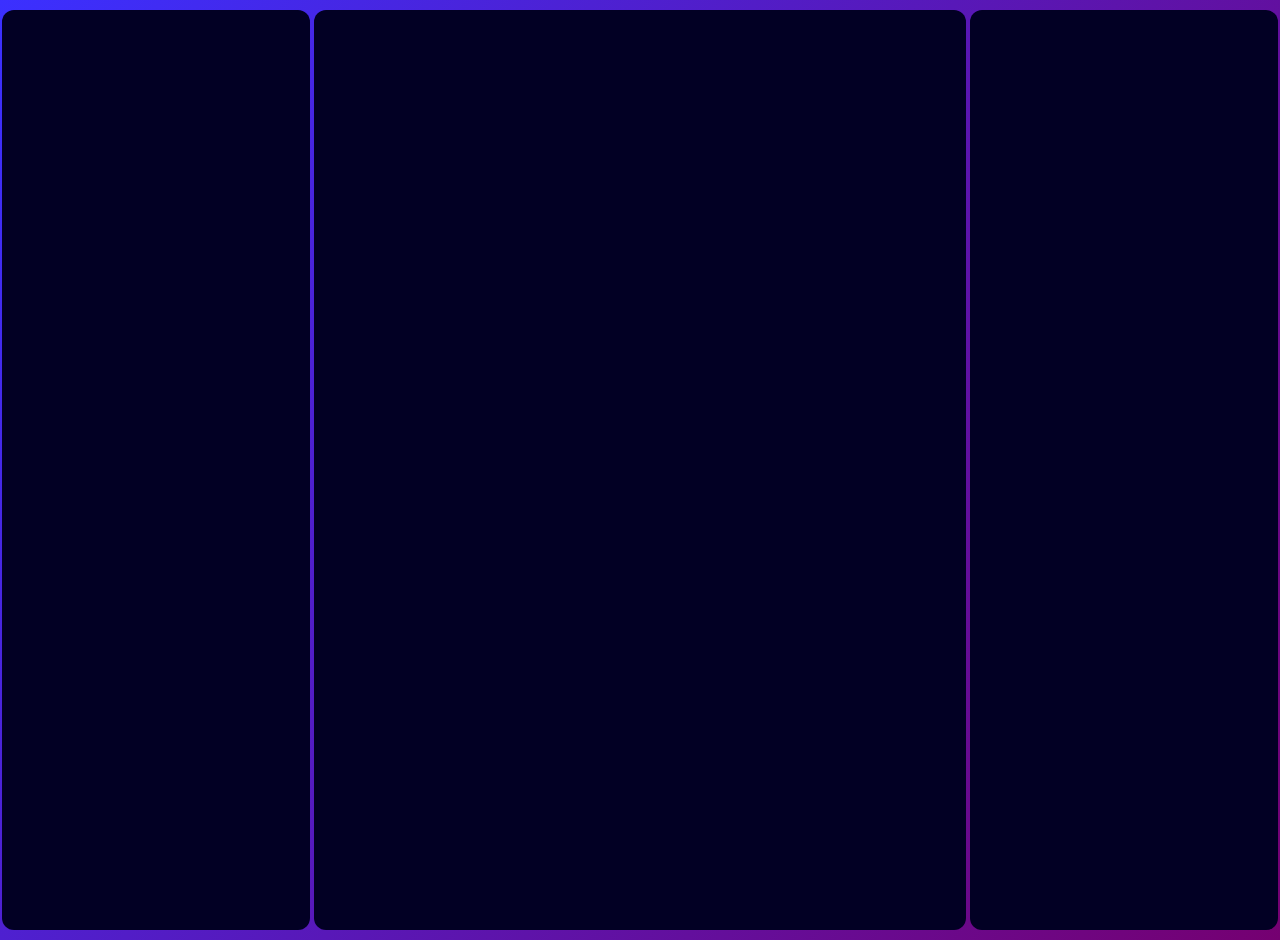
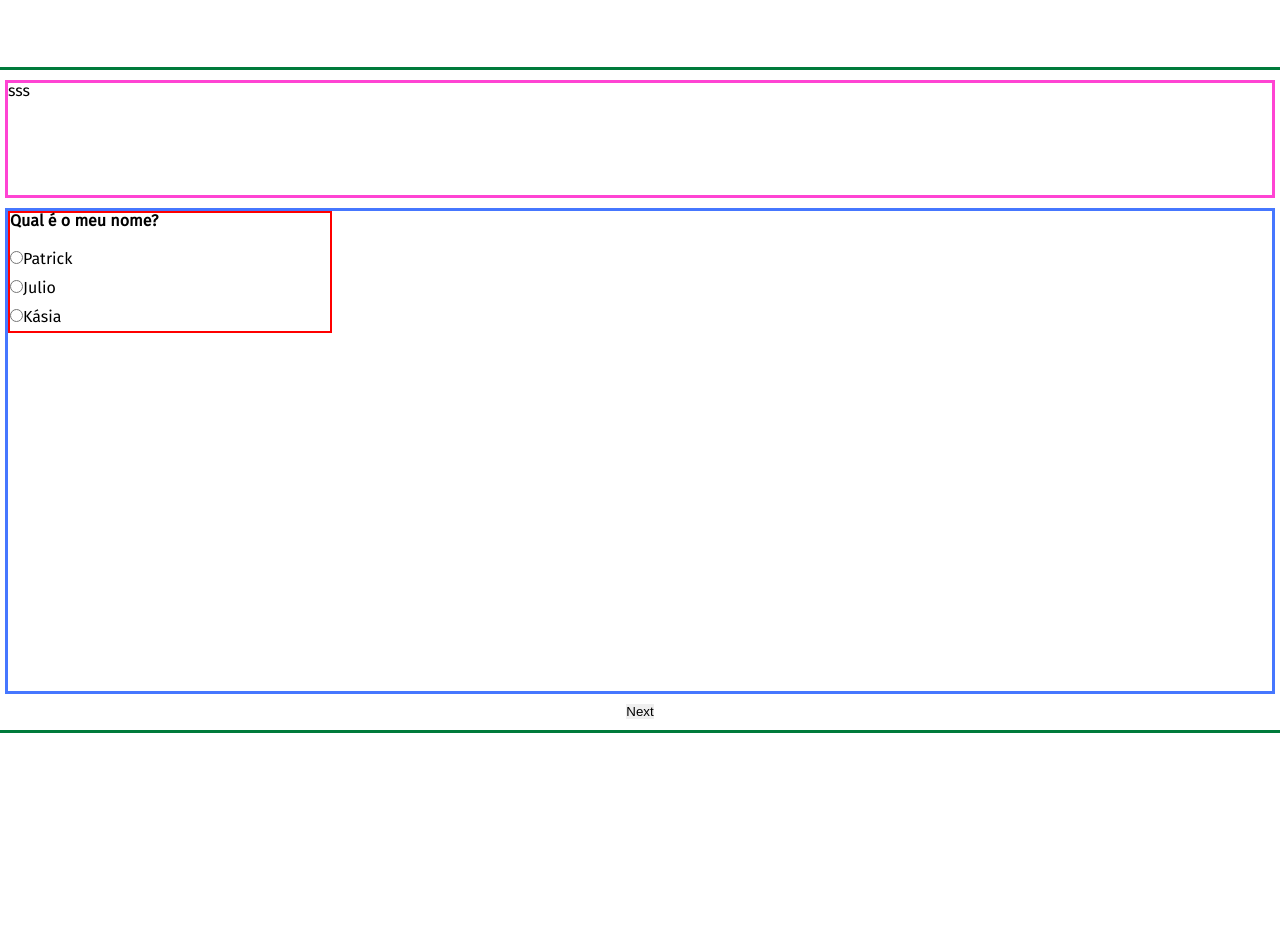
Before and after one commit to ptrktodev/ReactJS-Study, a React (Create React App) app: page / in a window 1280 px wide. After the commit the page ends 800 px from the top, so only its background shows below. Built offline with nearby package versions, Linux system fonts and the light colour scheme.

Commit message:
start project quiz

```diff
--- /dev/null
+++ b/src/App.css
@@ -0,0 +1,82 @@
+@import url('https://fonts.googleapis.com/css2?family=Fira+Sans&display=swap');
+body {
+  font-family: 'Fira Sans', Arial, sans-serif;
+  background: rgb(255, 255, 255);
+  width: 100vw;
+  height: 100vh;
+  display: flex;
+  justify-content: center;
+  align-items: center;
+}
+
+.App-container {
+  display: flex;
+  justify-content: flex-start;
+  flex-direction: column;
+  align-items: center;
+  color: rgb(0, 0, 0);
+  height: 40rem;
+  width: 80rem;
+  background: white;
+  border-radius: 8px;
+  border: 3px solid rgb(0, 122, 59);
+  padding: 10px;
+  gap: 10px;
+}
+
+.App-sup {
+  height: 7rem;
+  width: 79rem;
+  border: 3px solid rgb(255, 68, 211);
+}
+
+.App-Form {
+  height: 30rem;
+  width: 79rem;
+  border: 3px solid rgb(70, 119, 255);
+}
+
+.Radio-container {
+  margin-bottom: 10px;
+  width: 20rem;
+  display: flex;
+  flex-direction: column;
+  border: 2px solid red;
+}
+
+.Radio-legend {
+  margin-bottom: 1rem;
+  font-weight: bold;
+}
+
+.Radio-label {
+  margin: 0.4rem 0px;
+}
+
+ol,
+ul,
+h1,
+h2,
+h3,
+p,
+body {
+  margin: 0;
+  padding: 0;
+}
+
+a {
+  text-decoration: none;
+  color: rgb(0, 0, 0);
+}
+
+li {
+  list-style: none;
+}
+
+img {
+  max-width: 100%;
+}
+
+strong {
+  color: black;
+}
--- a/src/App.js
+++ b/src/App.js
@@ -1,20 +1,90 @@
 import React from 'react'
-import './css/App.css'
-import Footer from './Footer'
-import { globalStorage } from './Global'
-import Interface from './Interface'
-import Main from './Main'
+import Radio from './Radio'
+import './App.css'
+const perguntas = [
+  {
+    pergunta: 'Qual é o meu nome?',
+    options: ['Patrick', 'Julio', 'Kásia'],
+    resposta: 'Patrick',
+    id: 'p1',
+  },
+  {
+    pergunta: 'Qual é a minha idade?',
+    options: ['19', '20', '21'],
+    resposta: '20',
+    id: 'p2',
+  },
+  {
+    pergunta: 'Qual é o meu Hobbie?',
+    options: ['Skate', 'Piano', 'Basquete'],
+    resposta: 'Piano',
+    id: 'p3',
+  },
+  {
+    pergunta: 'Qual área quero seguir..?',
+    options: ['Medicina', 'Música', 'Tecnologia'],
+    resposta: 'Tecnologia',
+    id: 'p4',
+  },
+]
 
 const App = () => {
-  return (
-    <globalStorage>
-      <header className="App-container">
-        <Interface />
-        <Main />
-        <Footer />
-      </header>
-    </globalStorage>
-  )
+  const [res, setResp] = React.useState({ p1: '', p2: '', p3: '', p4: '' })
+  const [cont, setCont] = React.useState(0)
+
+  function click({ target }) {
+    setResp({ ...res, [target.id]: target.value })
+    console.log(res)
+  }
+  function next() {
+    setCont(cont + 1)
+    console.log(res)
+  }
+
+  if (cont < 4) {
+    return (
+      <section className="App-container">
+        <div className="App-sup">sss</div>
+        <form onSubmit={(event) => event.preventDefault()} className="App-Form">
+          {perguntas.map((elementos, index) => (
+            <Radio
+              active={cont === index}
+              {...elementos}
+              key={elementos.id}
+              value={res[elementos.id]}
+              onChange={click}
+            />
+          ))}
+        </form>
+        <button onClick={next}>Next</button>
+      </section>
+    )
+  } else {
+    const resUser = Object.values(res)
+    const resCorrect = perguntas.map((el) => {
+      return el.resposta
+    })
+
+    function verify(x, y) {
+      return JSON.stringify(x) === JSON.stringify(y)
+    }
+
+    const resFinal = verify(resUser, resCorrect)
+
+    if (resFinal === true) {
+      return (
+        <p className="App-container" style={{ color: 'green' }}>
+          Acertou
+        </p>
+      )
+    } else {
+      return (
+        <p className="App-container" style={{ color: 'red' }}>
+          Errou
+        </p>
+      )
+    }
+  }
 }
 
 export default App
--- a/src/Footer.js
+++ /dev/null
@@ -1,8 +0,0 @@
-import React from 'react'
-import './css/Global.css'
-
-const Footer = () => {
-  return <header className="Footer-container"></header>
-}
-
-export default Footer
--- a/src/Global.js
+++ /dev/null
@@ -1,7 +0,0 @@
-import React from 'react'
-
-export const GlobalContext = React.createContext()
-
-export const globalStorage = ({ children }) => {
-  return <GlobalContext.Provider>{children}</GlobalContext.Provider>
-}
--- a/src/Interface.js
+++ /dev/null
@@ -1,8 +0,0 @@
-import React from 'react'
-import './css/Global.css'
-
-const Interface = () => {
-  return <header className="Interface-container"></header>
-}
-
-export default Interface
--- a/src/Main.js
+++ /dev/null
@@ -1,8 +0,0 @@
-import React from 'react'
-import './css/Global.css'
-
-const Main = () => {
-  return <header className="Global-container"></header>
-}
-
-export default Main
--- /dev/null
+++ b/src/Radio.js
@@ -0,0 +1,25 @@
+import React from 'react'
+
+const Radio = ({ pergunta, options, onChange, active, id, value }) => {
+  if (active === false) return null
+  return (
+    <div className="Radio-container">
+      <legend className="Radio-legend">{pergunta}</legend>
+      {options.map((item) => (
+        <label key={item} className="Radio-label">
+          <input
+            type="radio"
+            id={id}
+            value={item}
+            checked={value === item}
+            onChange={onChange}
+          />
+          {item}
+          <br />
+        </label>
+      ))}
+    </div>
+  )
+}
+
+export default Radio
--- a/src/css/App.css
+++ /dev/null
@@ -1,51 +0,0 @@
-@import url('https://fonts.googleapis.com/css2?family=Fira+Sans&display=swap');
-body {
-  font-family: 'Fira Sans', Arial, sans-serif;
-  background: rgb(59, 48, 255);
-  background: linear-gradient(
-    124deg,
-    rgba(59, 48, 255, 1) 0%,
-    rgba(117, 0, 113, 1) 100%
-  );
-}
-
-.App-container {
-  display: flex;
-  justify-content: center;
-  align-items: center;
-  color: white;
-}
-
-@media (max-width: 900px) {
-  .App-container {
-    flex-direction: column;
-  }
-}
-
-ol,
-ul,
-h1,
-h2,
-h3,
-p,
-body {
-  margin: 0;
-  padding: 0;
-}
-
-a {
-  text-decoration: none;
-  color: rgb(0, 0, 0);
-}
-
-li {
-  list-style: none;
-}
-
-img {
-  max-width: 100%;
-}
-
-strong {
-  color: black;
-}
--- a/src/css/Global.css
+++ /dev/null
@@ -1,59 +0,0 @@
-.Global-container {
-  width: 50%;
-  height: 880px;
-  margin: 0 auto;
-  display: flex;
-  flex-direction: column;
-  align-items: center;
-  justify-content: center;
-  padding: 20px 40px;
-  border-radius: 12px;
-  margin: 10px 2px;
-  background: rgb(2, 0, 36);
-  color: #ffffff;
-  gap: 1.4rem;
-}
-
-.Footer-container {
-  width: 20%;
-  height: 880px;
-  margin: 0 auto;
-  display: flex;
-  flex-direction: column;
-  align-items: center;
-  justify-content: center;
-  padding: 20px 40px;
-  border-radius: 12px;
-  margin: 10px 2px;
-  background: rgb(2, 0, 36);
-  color: #ffffff;
-  gap: 1.4rem;
-}
-
-.Interface-container {
-  width: 20%;
-  height: 880px;
-  margin: 0 auto;
-  display: flex;
-  flex-direction: column;
-  align-items: center;
-  justify-content: center;
-  padding: 20px 40px;
-  border-radius: 12px;
-  margin: 10px 2px;
-  background: rgb(2, 0, 36);
-  color: #ffffff;
-  gap: 1.4rem;
-}
-
-@media (max-width: 900px) {
-  .Footer-container {
-    width: 80%;
-  }
-  .Global-container {
-    width: 80%;
-  }
-  .Interface-container {
-    width: 80%;
-  }
-}
```
Also changed, not shown: src/css/Interface.css (deleted), src/css/Main.css (deleted).
